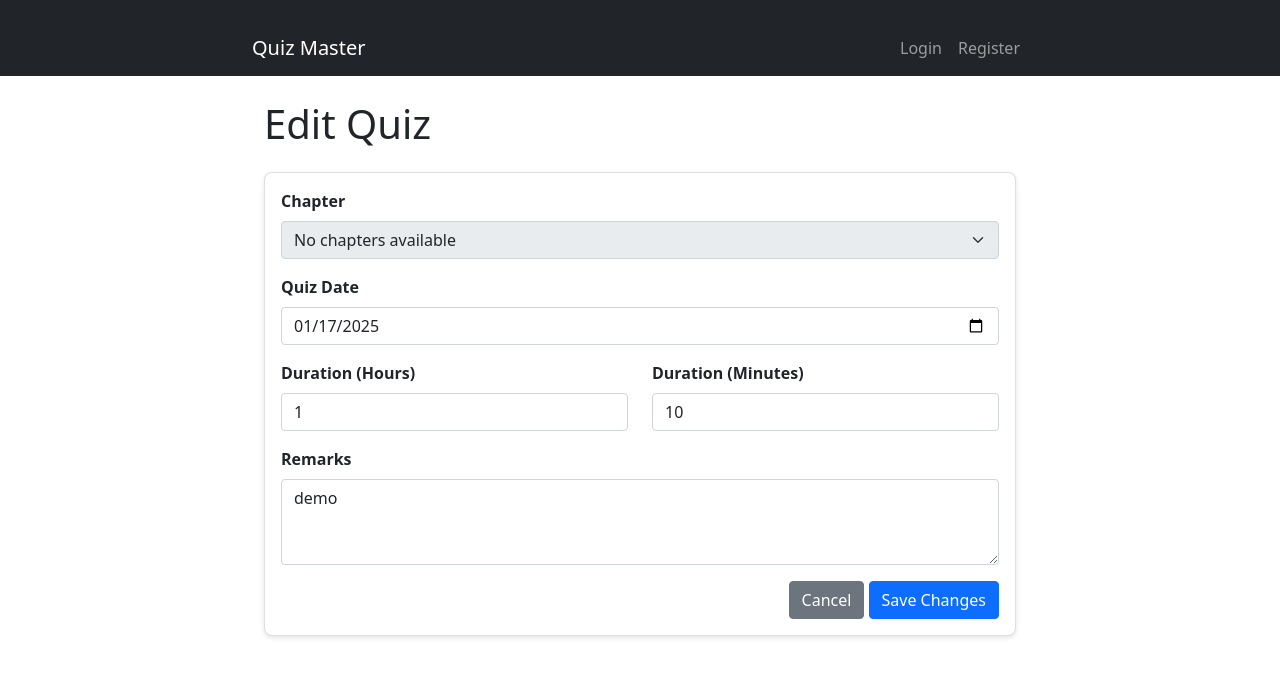
After one commit to ShubhamPrakash26/Quiz_Master_App, a Flask app: page /quiz/edit/1 in a window 1280 px wide. The commit adds this page. Shown: the top 677 px of the page. Run offline with Flask 3, Linux system fonts and the light colour scheme.

Commit message:
Fixed Quesitons Edit Feature

```diff
--- a/controllers/admin.py
+++ b/controllers/admin.py
@@ -246,6 +246,43 @@ def manage_questions(quiz_id):
                          questions=questions,
                          quiz=quiz)
 
+@admin.route('/admin/quizzes/<int:quiz_id>/questions/<int:question_id>/edit', methods=['GET', 'POST'])
+@login_required
+@admin_required
+def edit_question(quiz_id, question_id):
+    quiz = Quiz.query.get_or_404(quiz_id)
+    question = Question.query.get_or_404(question_id)
+    form = QuestionForm(obj=question)
+
+    if form.validate_on_submit():
+        question.question_statement = form.question_statement.data
+        question.option1 = form.option1.data
+        question.option2 = form.option2.data
+        question.option3 = form.option3.data
+        question.option4 = form.option4.data
+        question.correct_option = form.correct_option.data
+        db.session.commit()
+        flash('Question updated successfully!', 'success')
+        return redirect(url_for('admin.manage_questions', quiz_id=quiz_id))
+
+    return render_template(
+        'admin/edit_question.html',
+        form=form,
+        quiz=quiz,
+        question=question
+    )
+
+@admin.route('/admin/quizzes/<int:quiz_id>/questions/<int:question_id>/delete', methods=['POST', 'GET'])
+@login_required
+@admin_required
+def delete_question(quiz_id, question_id):
+    question = Question.query.get_or_404(question_id)
+    db.session.delete(question)
+    db.session.commit()
+    flash('Question deleted successfully!', 'success')
+    return redirect(url_for('admin.manage_questions', quiz_id=quiz_id))
+
+
 # User Management
 @admin.route('/admin/users')
 @login_required
--- /dev/null
+++ b/templates/admin/edit_quiz.html
@@ -0,0 +1,88 @@
+{% extends "base.html" %}
+
+{% block content %}
+<div class="container">
+    <h1 class="mb-4">Edit Quiz</h1>
+    <div class="card">
+        <div class="card-body">
+            <form method="POST">
+                {{ form.hidden_tag() }}
+
+                <!-- Chapter Selection -->
+                <div class="mb-3">
+                    {{ form.chapter_id.label(class="form-label") }}
+                    {% if form.chapter_id.choices %}
+                        {{ form.chapter_id(class="form-select") }}
+                    {% else %}
+                        <select class="form-select" disabled>
+                            <option>No chapters available</option>
+                        </select>
+                    {% endif %}
+                    {% for error in form.chapter_id.errors %}
+                        <div class="text-danger">{{ error }}</div>
+                    {% endfor %}
+                </div>
+
+                <!-- Quiz Date -->
+                <div class="mb-3">
+                    {{ form.date_of_quiz.label(class="form-label") }}
+                    {{ form.date_of_quiz(class="form-control", type="date") }}
+                    {% for error in form.date_of_quiz.errors %}
+                        <div class="text-danger">{{ error }}</div>
+                    {% endfor %}
+                </div>
+
+                <!-- Duration -->
+                <div class="row mb-3">
+                    <div class="col">
+                        {{ form.duration_hours.label(class="form-label") }}
+                        {{ form.duration_hours(class="form-control", min=0) }}
+                        {% for error in form.duration_hours.errors %}
+                            <div class="text-danger">{{ error }}</div>
+                        {% endfor %}
+                    </div>
+                    <div class="col">
+                        {{ form.duration_minutes.label(class="form-label") }}
+                        {{ form.duration_minutes(class="form-control", min=0, max=59) }}
+                        {% for error in form.duration_minutes.errors %}
+                            <div class="text-danger">{{ error }}</div>
+                        {% endfor %}
+                    </div>
+                </div>
+
+                <!-- Remarks -->
+                <div class="mb-3">
+                    {{ form.remarks.label(class="form-label") }}
+                    {{ form.remarks(class="form-control", rows=3) }}
+                    {% for error in form.remarks.errors %}
+                        <div class="text-danger">{{ error }}</div>
+                    {% endfor %}
+                </div>
+
+                <!-- Submit Button -->
+                <div class="text-end">
+                    <a href="{{ url_for('admin.manage_quizzes') }}" class="btn btn-secondary">Cancel</a>
+                    <button type="submit" class="btn btn-primary">Save Changes</button>
+                </div>
+            </form>
+        </div>
+    </div>
+</div>
+
+<style>
+    .container {
+        margin-top: 20px;
+        max-width: 800px;
+    }
+    .card {
+        border-radius: 0.5rem;
+        box-shadow: 0 2px 5px rgba(0, 0, 0, 0.1);
+    }
+    .form-label {
+        font-weight: bold;
+    }
+    .text-danger {
+        font-size: 0.9rem;
+    }
+</style>
+{% endblock %}
```
Also changed, not shown: templates/admin/edit_question.html (added, +84 -0 lines), templates/admin/questions.html (+3 -5 lines), instance/quiz_master.db.
